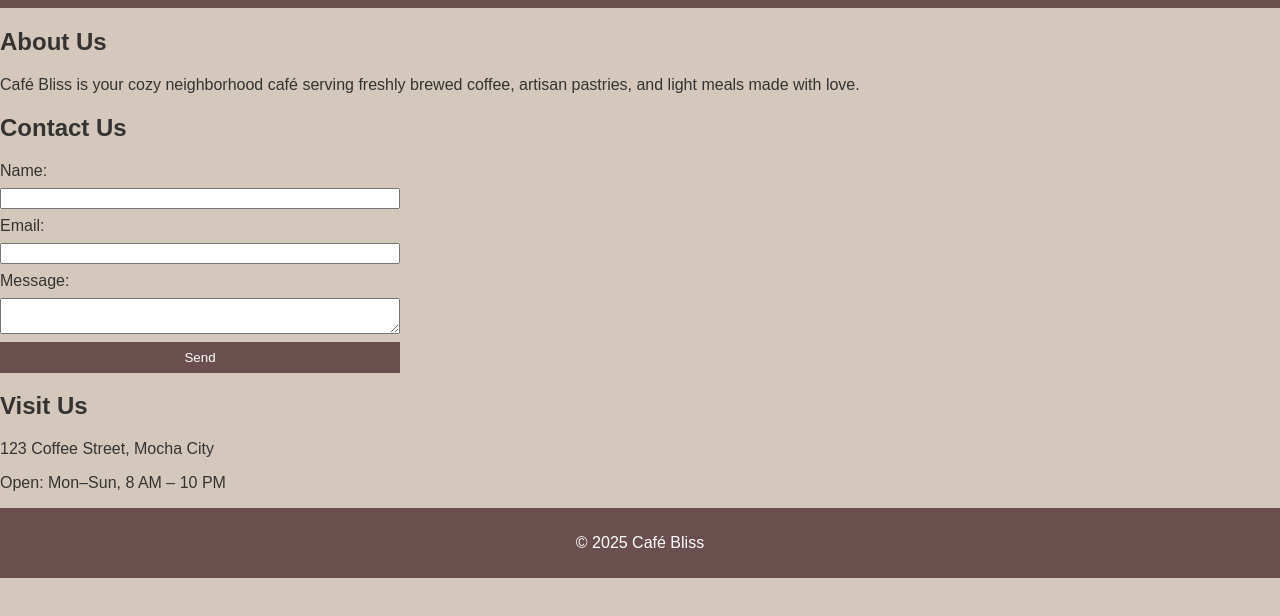
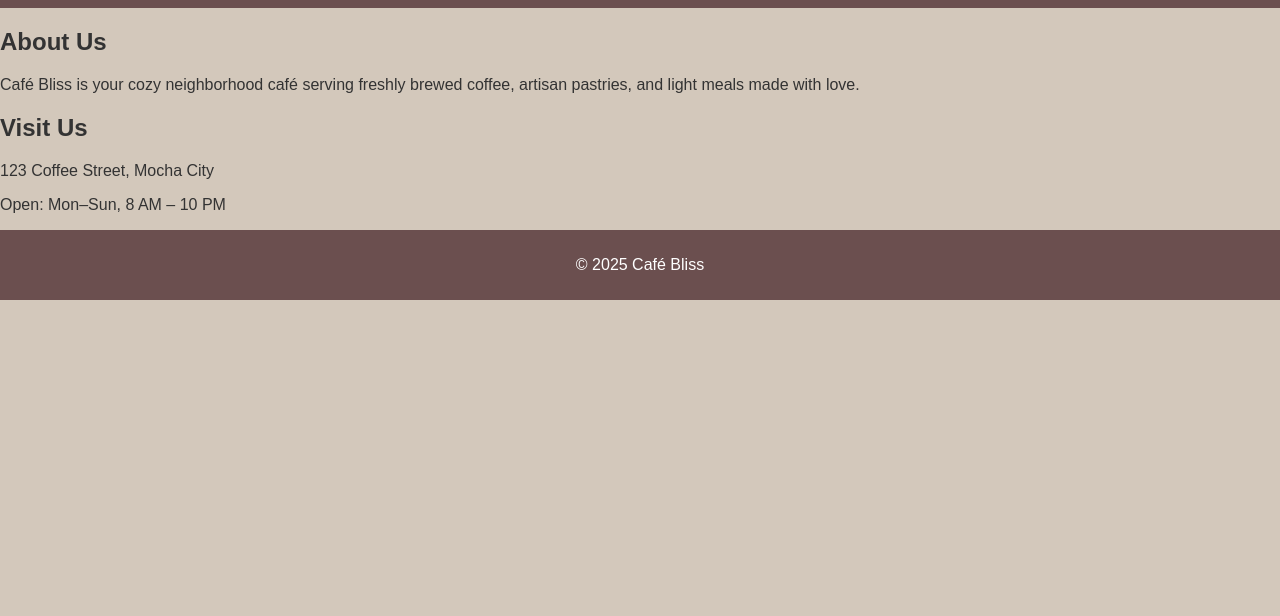
Before and after one commit to hithakaje/cafebliss, a website: page public/contact.html in a window 1280 px wide. Shown: the part 110-726 px from the top of the page. Drawn offline with Linux system fonts and the light colour scheme.

Commit message:
contact.html

```diff
--- a/public/contact.html
+++ b/public/contact.html
@@ -20,16 +20,8 @@
         <h2>About Us</h2>
         <p>Café Bliss is your cozy neighborhood café serving freshly brewed coffee, artisan pastries, and light meals made with love.</p>
 
-        <h2>Contact Us</h2>
-        <form>
-            <label>Name:</label>
-            <input type="text" required>
-            <label>Email:</label>
-            <input type="email" required>
-            <label>Message:</label>
-            <textarea required></textarea>
-            <button type="submit">Send</button>
-        </form>
+
+
 
         <h2>Visit Us</h2>
         <p>123 Coffee Street, Mocha City</p>
```
